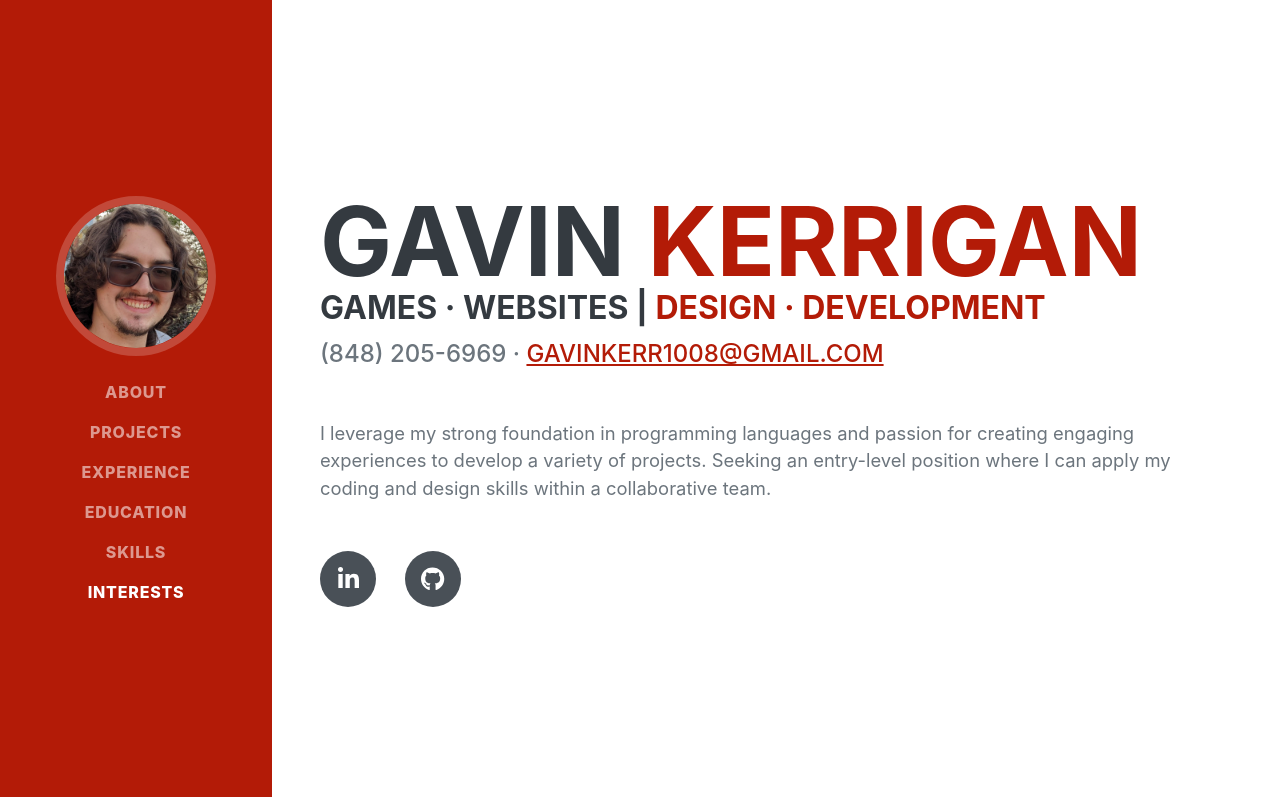
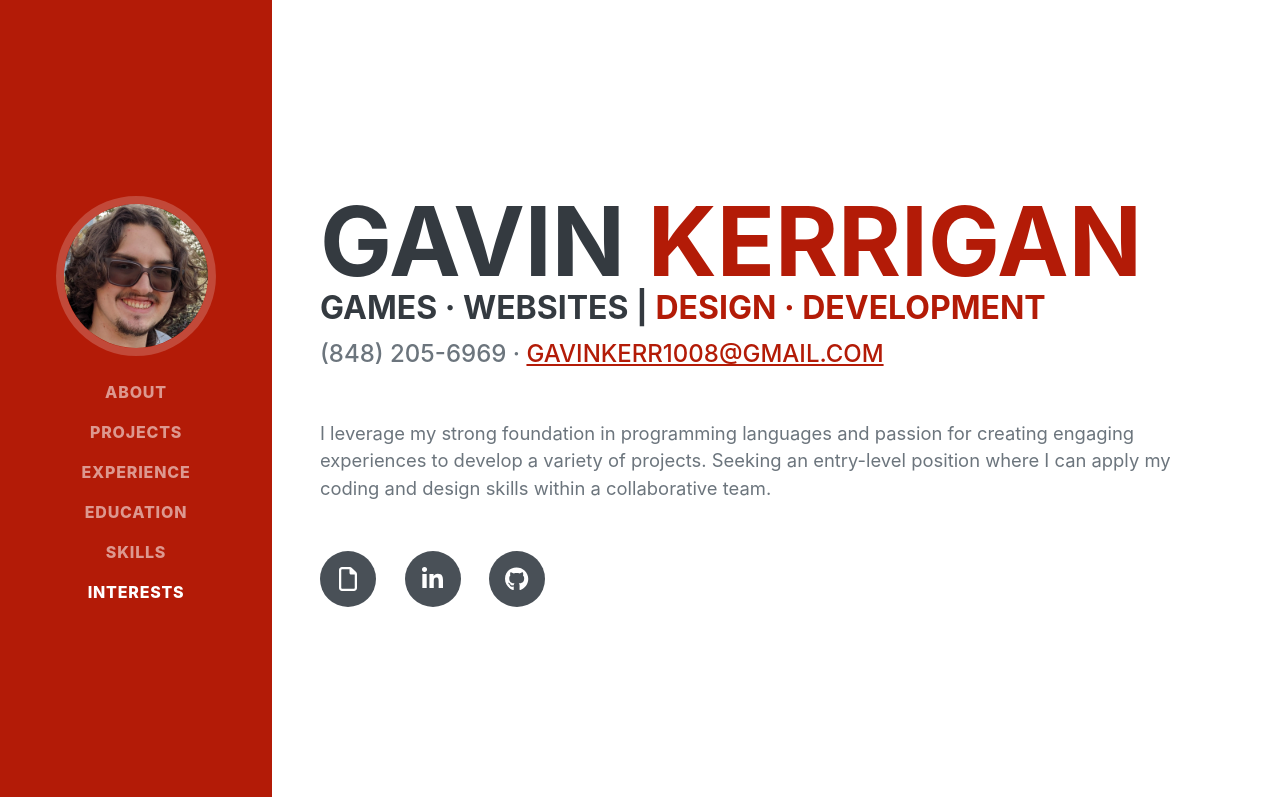
Before and after one commit to GavinAKerrigan/portfolio, a plain HTML site: page index.html in a window 1280 px wide. Shown: the top 797 px of the page. Drawn offline with nearby package versions, Linux system fonts and the light colour scheme; a web font is replaced by a local one.

Commit message:
Added resume button to portfolio

```diff
--- a/index.html
+++ b/index.html
@@ -51,6 +51,7 @@
                     </div>
                     <p class="lead mb-5">I leverage my strong foundation in programming languages and passion for creating engaging experiences to develop a variety of projects. Seeking an entry-level position where I can apply my coding and design skills within a collaborative team.</p>
                     <div class="social-icons">
+                        <a href="GavinKerriganResume.pdf" class="social-icon" href="#!"><i class="fa-regular fa-file"></i></a>
                         <a href="https://www.linkedin.com/in/gavin-kerrigan-2a8b3421a/" class="social-icon" href="#!"><i class="fab fa-linkedin-in"></i></a>
                         <a href="https://github.com/GavinAKerrigan?tab=overview&from=2024-12-01&to=2024-12-29" class="social-icon" href="#!"><i class="fab fa-github"></i></a>
                     </div>
@@ -89,7 +90,7 @@
                                     <h3>Hooked!</h3>
                                     <h4 class="subheading">Personal - 2023</h4>
                                     <p><b>Description:</B> Unity created game where the player uses their mouse that leads a fish around avoiding enemies and getting food to stay alive as long as possible. The project created for the GMTK Game Jam 2023 which the theme was Roles Reversed.</p>
-                                    <p><b>Skills:</B>This project was created by a group of five in which I was mainly respsonible for creating the AI for the enemies and the fish character using Object-Oriented Programming (OOP) principles, inheritance, and Autonomous Agent techniques in C#. I was additionally respsonible for conceptualizing the concept with my team to fit into the compeition guidelines.</p>
+                                    <p><b>Skills:</B> This project was created by a group of five in which I was mainly respsonible for creating the AI for the enemies and the fish character using Object-Oriented Programming (OOP) principles, inheritance, and Autonomous Agent techniques in C#. I was additionally respsonible for conceptualizing the concept with my team to fit into the compeition guidelines.</p>
                                 </div>
                               </div>
                               <div class="carousel-item">
```
Also changed, not shown: 1 other file.
